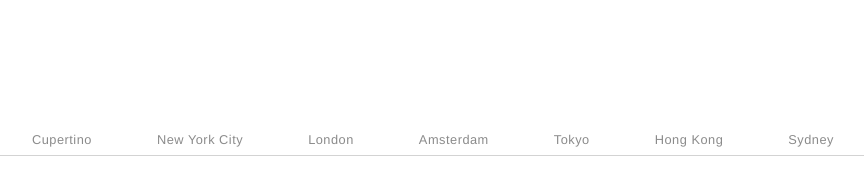
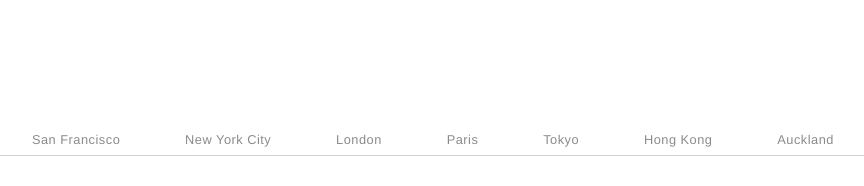
Before and after one commit to evanlim99/evanlim99.github.io, a plain HTML site: page nav-bar.html in a window 1280 px wide. Shown: the whole page, without its empty margins (207-1071 px from the left). Drawn offline with Linux system fonts and the light colour scheme.

Commit message:
Updated cities list and time zones

```diff
--- a/nav-bar.html
+++ b/nav-bar.html
@@ -3,11 +3,8 @@
   <head>
     <meta charset="UTF-8" />
     <meta name="viewport" content="width=device-width, initial-scale=1.0">
-    <title>Critical Mass Code Challenge - Evan Lim</title>
+    <title>Sliding navigation bar - Evan Lim</title>
 
-    <!-- NOTE: There wasn't a mobile design in the zip file so I made a simple
-       vertical design for mobile
-    -->
     <style type="text/css">
       body {
         background-color: #FFF;
@@ -184,8 +181,8 @@
       */
       const cities = [
         {
-          "section": "cupertino",
-          "label": "Cupertino",
+          "section": "san-francisco",
+          "label": "San Francisco",
           "utcOffset": -8
         },
         {
@@ -199,9 +196,9 @@
           "utcOffset": 0
         },
         {
-          "section": "amsterdam",
-          "label": "Amsterdam",
-          "utcOffset": 1
+          "section": "paris",
+          "label": "Paris",
+          "utcOffset": 2
         },
         {
           "section": "tokyo",
@@ -214,9 +211,9 @@
           "utcOffset": 8
         },
         {
-          "section": "sydney",
-          "label": "Sydney",
-          "utcOffset": 11
+          "section": "auckland",
+          "label": "Auckland",
+          "utcOffset": 12
         }
       ]
 
```
